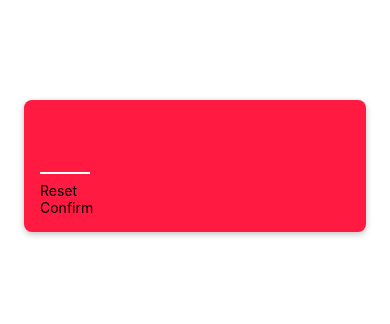
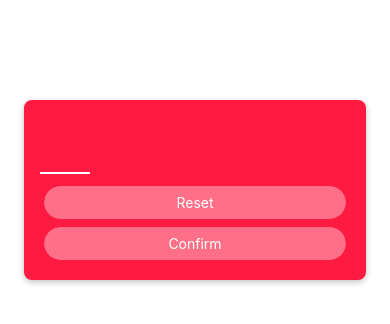
Before and after one commit to sohyeon-zoe-kim/RNCourse, a React Native app in the folder MiniGameApp/: screen / in a window 390 px wide. Shown: the top 324 px of the page. Built offline with nearby package versions, Linux system fonts and the light colour scheme.

Commit message:
feat: 버튼에 시각적 피드백 추가

```diff
--- a/MiniGameApp/components/PrimaryButton.js
+++ b/MiniGameApp/components/PrimaryButton.js
@@ -1,11 +1,47 @@
-import { View, Text } from 'react-native'
+import { StyleSheet, View, Text, Pressable } from 'react-native'
 
 function PrimaryButton({ children }) {
+  function pressHandler() {
+    console.log('pressed!')
+  }
+
   return (
-    <View>
-      <Text>{children}</Text>
+    <View style={styles.buttonOuterContainer}>
+      <Pressable
+        style={({ pressed }) =>
+          pressed
+            ? [styles.buttonInnerContainer, styles.pressed]
+            : styles.buttonInnerContainer
+        }
+        onPress={pressHandler}
+        android_ripple={{ color: '#d3475e' }}
+      >
+        <Text style={styles.buttonText}>{children}</Text>
+      </Pressable>
     </View>
   )
 }
 
 export default PrimaryButton
+
+const styles = StyleSheet.create({
+  buttonOuterContainer: {
+    borderRadius: 28,
+    margin: 4,
+    overflow: 'hidden',
+  },
+  buttonInnerContainer: {
+    backgroundColor: '#ff6f87',
+    borderRadius: 28,
+    paddingVertical: 8,
+    paddingHorizontal: 16,
+    elevation: 2,
+  },
+  buttonText: {
+    color: 'white',
+    textAlign: 'center',
+  },
+  pressed: {
+    opacity: 0.75,
+  },
+})
```
